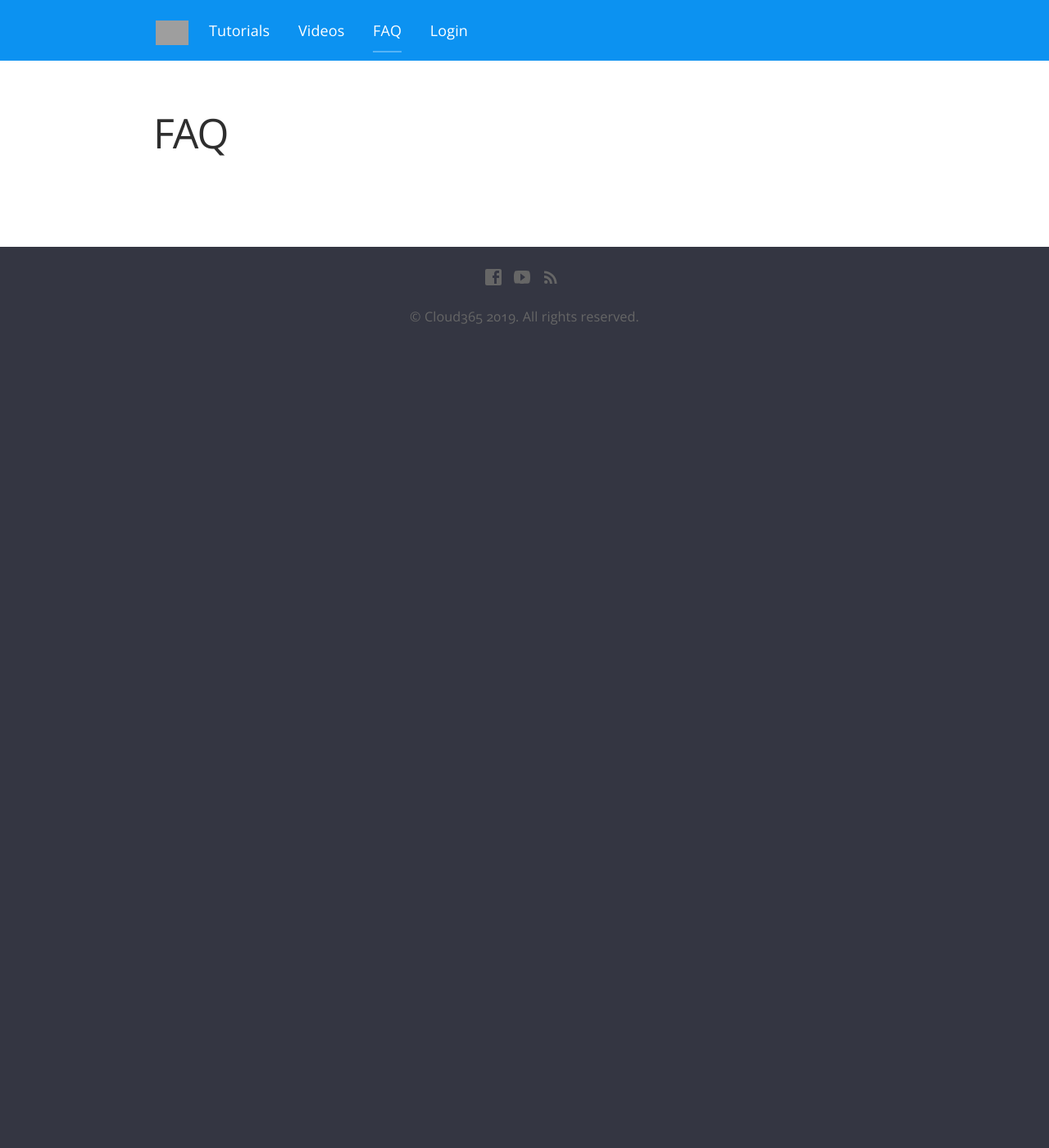
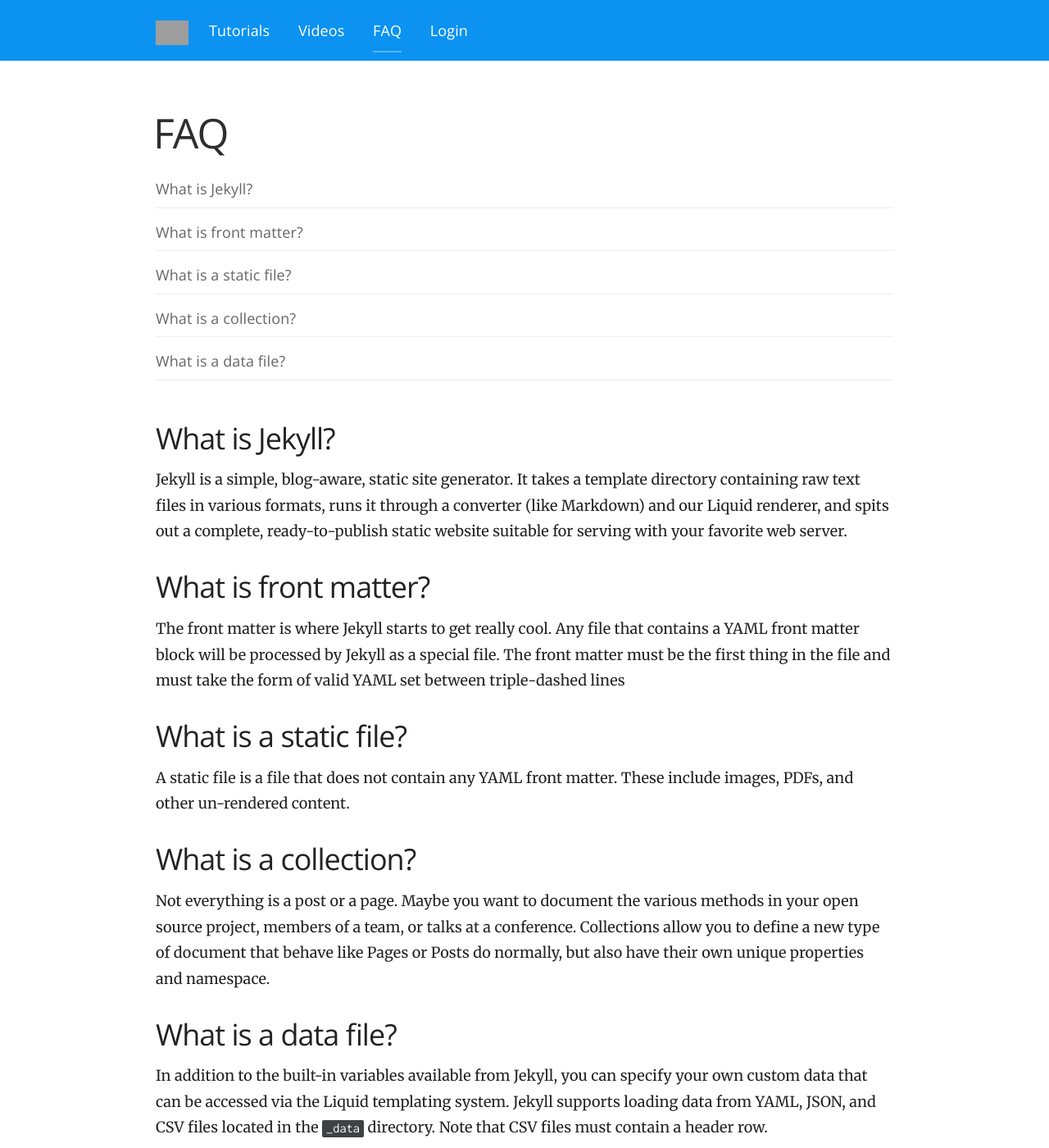
Before and after one commit to CloudCannon/base-jekyll-template, a Jekyll site: the page built from faq.html, in a window 1280 px wide and 1400 px high. Shown: the whole window at 82% size. Built offline with Jekyll 4.4.1, drawn with Linux system fonts in a browser that asks for light colours; nearby versions of some CDN libraries; grey boxes are pictures that could not be loaded.

Commit message:
cập nhật lại FAQ

```diff
--- a/faq.html
+++ b/faq.html
@@ -1,13 +1,15 @@
 ---
 faq:
-  - question: Cloud365 là gì?
-    answer: Là tên sản phẩm cloud được xây dựng bởi công ty Nhân Hòa. Cloud365 là hệ sinh thái các dịch vụ cloud, tập trung vào dịch vụ hạ tầng được xây dựng theo các đặc điểm của cloud computing. Các sản phẩm tiêu biểu bao gồm: Cloud Server, Virtual Private Cloud, Click App ...
-  - question: Đối tượng của cloud365 là ai?
-    answer: Các dịch vụ mà cloud365 cung cấp dành cho các đối tượng như: Lập trình viên, cá nhân, doanh nghiệp vừa và nhỏ, sinh viên ....
-  - question: Cloud365 có gì đặc biệt?
-    answer: Sản phẩm được xây dựng dựa trên các nền tảng nguồn mở: OpenStack, CEPH  ...Đây là sản phẩm được tin dùng bởi hàng trăm công cy hàng đầu trên thế giới về công nghệ thông tin. Cloud365 được xây dựng và định hướng là một hệ sinh thái về cloud và đầy đủ các sản phẩm phụ vụ được nhiều đối tượng nhất tại Việt Nam.
-  - question: Cách thức sử dụng dịch vụ của cloud365?
-    answer: Cloud365 được xây dựng theo các tiêu chí của cloud computing và có thể dễ dàng đăng ký để sử dụng đối với nhiều đối tượng khác nhau. Khách hàng có thể chủ động đăng ký sử dụng theo nhu cầu hoặc liên hệ với bộ phận hỗ trợ theo email support@nhanhoa.com.vn để được trợ giúp.
+  - question: What is Jekyll?
+    answer: Jekyll is a simple, blog-aware, static site generator. It takes a template directory containing raw text files in various formats, runs it through a converter (like Markdown) and our Liquid renderer, and spits out a complete, ready-to-publish static website suitable for serving with your favorite web server.
+  - question: What is front matter?
+    answer: The front matter is where Jekyll starts to get really cool. Any file that contains a YAML front matter block will be processed by Jekyll as a special file. The front matter must be the first thing in the file and must take the form of valid YAML set between triple-dashed lines
+  - question: What is a static file?
+    answer: A static file is a file that does not contain any YAML front matter. These include images, PDFs, and other un-rendered content.
+  - question: What is a collection?
+    answer: Not everything is a post or a page. Maybe you want to document the various methods in your open source project, members of a team, or talks at a conference. Collections allow you to define a new type of document that behave like Pages or Posts do normally, but also have their own unique properties and namespace.
+  - question: What is a data file?
+    answer: In addition to the built-in variables available from Jekyll, you can specify your own custom data that can be accessed via the Liquid templating system. Jekyll supports loading data from YAML, JSON, and CSV files located in the  `_data` directory. Note that CSV files must contain a header row.
 ---
 
 <h1>FAQ</h1>
```
Also changed, not shown: faq1.html (added, +26 -0 lines).
